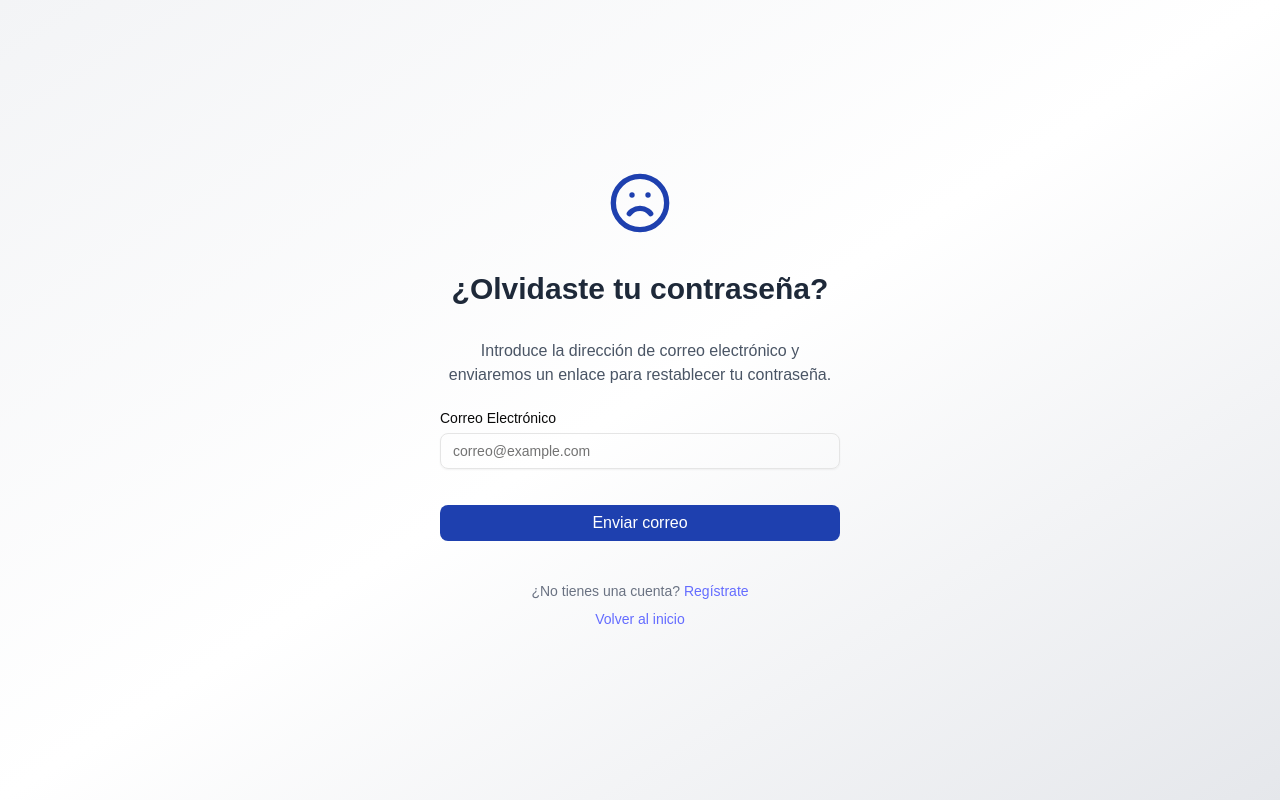
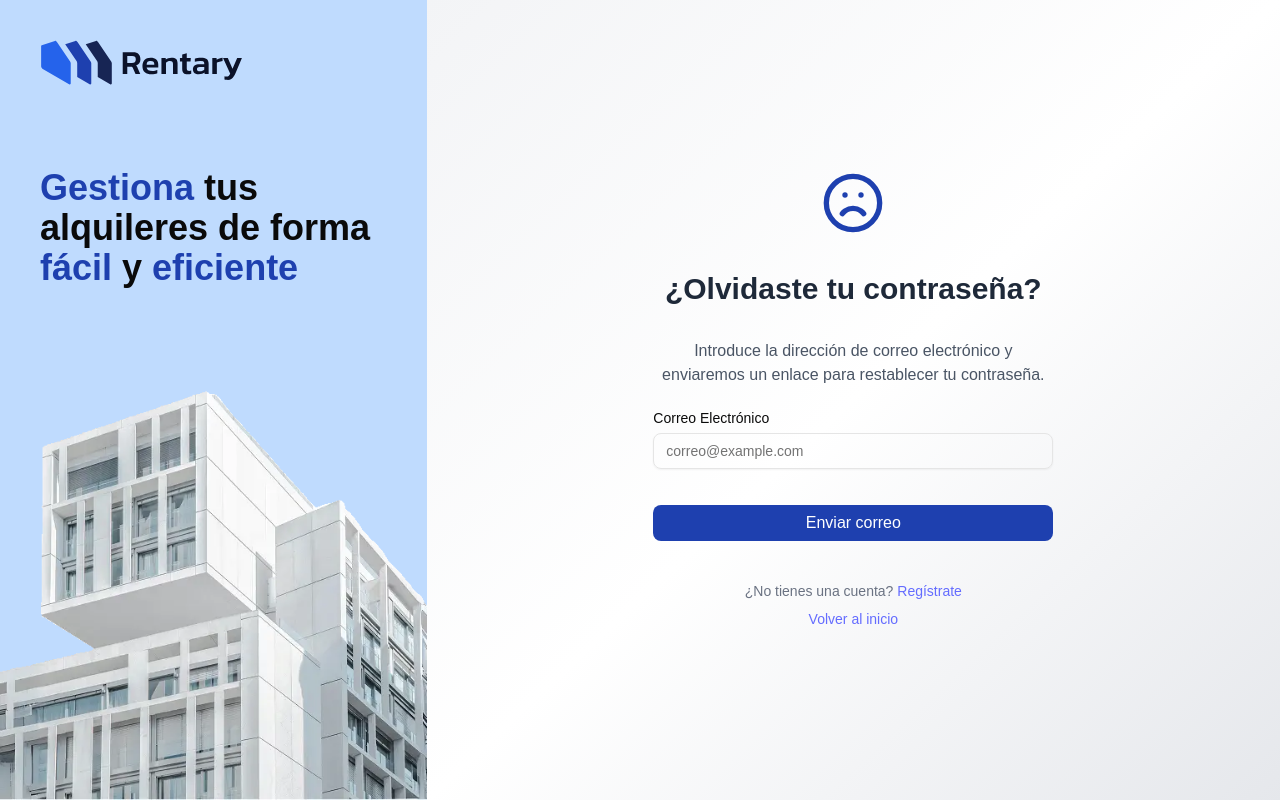
Before and after one commit to ticiAngelucci/fooTalent, a React (Vite) app in the folder frontend/: page /forgot-password in a window 1280 px wide. Built offline with nearby package versions, Linux system fonts and the light colour scheme; no server answers.

Commit message:
feat: add styles forgot password pages

```diff
--- /dev/null
+++ b/frontend/src/modules/auth/components/layout/AuthLayout.tsx
@@ -0,0 +1,19 @@
+import edificio1 from '../../assets/edificio1.png';
+interface AuthLayoutProps {
+    children: React.ReactNode;
+}
+
+const AuthLayout = ({ children }: AuthLayoutProps) => {
+    return (
+        <div className="flex">
+            <section className="hidden lg:block lg:w-2/3 xl:w-1/2 h-screen bg-brand-200 relative">
+                <img src="/Logo.svg" alt="" className="absolute top-10 left-10" />
+                <p className="mt-42 text-4xl font-semibold px-10"><span className="text-brand-800">Gestiona</span> tus alquileres de forma <span className="text-brand-800">fácil</span> y <span className="text-brand-800">eficiente</span></p>
+                <img src={edificio1} alt="" className="w-4xl absolute bottom-0" />
+            </section>
+            {children}
+        </div>
+    )
+}
+
+export default AuthLayout;
--- a/frontend/src/modules/auth/pages/EmailSendConfirmation.tsx
+++ b/frontend/src/modules/auth/pages/EmailSendConfirmation.tsx
@@ -5,6 +5,7 @@ import { Button } from "@/shared/components/ui/button";
 import { MailCheck } from "lucide-react";
 
 import { useLocation } from "react-router-dom";
+import AuthLayout from "../components/layout/AuthLayout";
 
 
 
@@ -16,8 +17,7 @@ const EmailSentConfirmation = () => {
 
 
     return (
-
-        <div className="flex">
+        <AuthLayout>
 
             <div className="w-screen h-screen flex items-center justify-center bg-gradient-to-br from-gray-100 via-white to-gray-200">
                 <div className="w-full max-w-md px-6">
@@ -51,7 +51,8 @@ const EmailSentConfirmation = () => {
                     </div>
                 </div>
             </div>
-        </div>
+
+        </AuthLayout>
 
     );
 };
--- a/frontend/src/modules/auth/pages/ErrorEmailNotFound.tsx
+++ b/frontend/src/modules/auth/pages/ErrorEmailNotFound.tsx
@@ -4,6 +4,7 @@ import { useNavigate } from "react-router-dom";
 import { Route } from "@/shared/constants/route";
 
 import { useLocation } from "react-router-dom";
+import AuthLayout from "../components/layout/AuthLayout";
 
 interface ErrorEmailNotFoundProps {
 
@@ -17,7 +18,8 @@ const ErrorEmailNotFound = ({ onRetry }: ErrorEmailNotFoundProps) => {
     const userEmail = location.state?.email || "correo@ejemplo.com";
 
     return (
-        <div className="flex">
+
+            <AuthLayout>
 
             <div className="w-screen h-screen flex items-center justify-center bg-gradient-to-br from-gray-100 via-white to-gray-200">
                 <div className="w-full max-w-md px-6">
@@ -58,7 +60,8 @@ const ErrorEmailNotFound = ({ onRetry }: ErrorEmailNotFoundProps) => {
                     </div>
                 </div>
             </div>
-        </div>
+        </AuthLayout>
+
     );
 };
 
--- a/frontend/src/modules/auth/pages/ForgotPassword.tsx
+++ b/frontend/src/modules/auth/pages/ForgotPassword.tsx
@@ -18,14 +18,16 @@ import axios from "axios";
 import { Link } from "react-router-dom";
 
 import { Frown } from 'lucide-react';
+import AuthLayout from "../components/layout/AuthLayout";
 
 
 
 const forgotPasswordSchema = z.object({
     email: z.string()
-        .min(1, "① Ingrese un correo electrónico")
-        .email("① Ingrese un correo electrónico válido"),
+        .min(1, "Ingrese un correo electrónico")
+        .email("Ingrese un correo electrónico válido"),
 });
+
 
 type ForgotPasswordFormValues = z.infer<typeof forgotPasswordSchema>;
 
@@ -68,8 +70,8 @@ const ForgotPassword = () => {
 
 
     return (
-        <div className="flex">
 
+        <AuthLayout>
             <div className="w-screen h-screen flex items-center justify-center bg-gradient-to-br from-gray-100 via-white to-gray-200">
                 <div className="w-full max-w-md px-6">
                     <div >
@@ -135,7 +137,8 @@ const ForgotPassword = () => {
                     </div>
                 </div>
             </div>
-        </div>
+        </AuthLayout>
+
     );
 };
 
```
